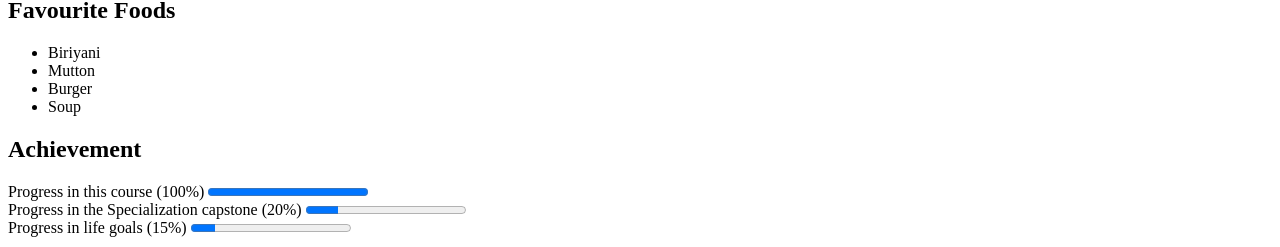
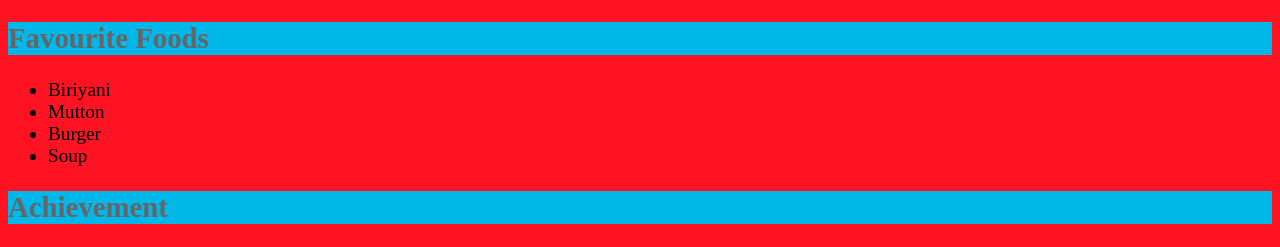
Before and after one commit to PlabonKumarsaha/Coursera, a plain HTML site: page intro to css/weekone/practice/index.html in a window 1280 px wide. Shown: the part 121-368 px from the top of the page. Drawn offline with Linux system fonts and the light colour scheme.

Commit message:
Update index.html

```diff
--- a/intro to css/weekone/practice/index.html
+++ b/intro to css/weekone/practice/index.html
@@ -3,6 +3,7 @@
 <head>
     <meta charset="UTF-8">
 	<title>Final Project</title>
+	<link rel="stylesheet" type="text/css" href="TheCSS.css">
 </head>
 
 <body>
```
